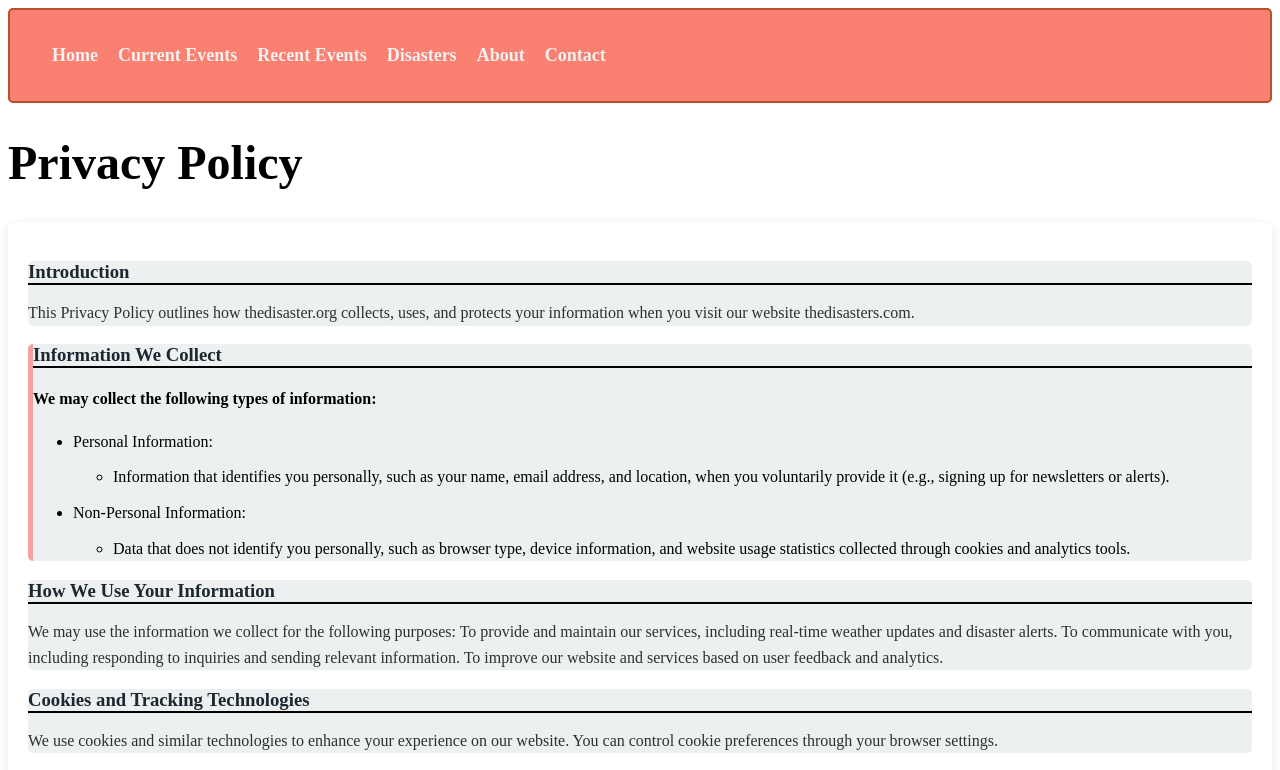
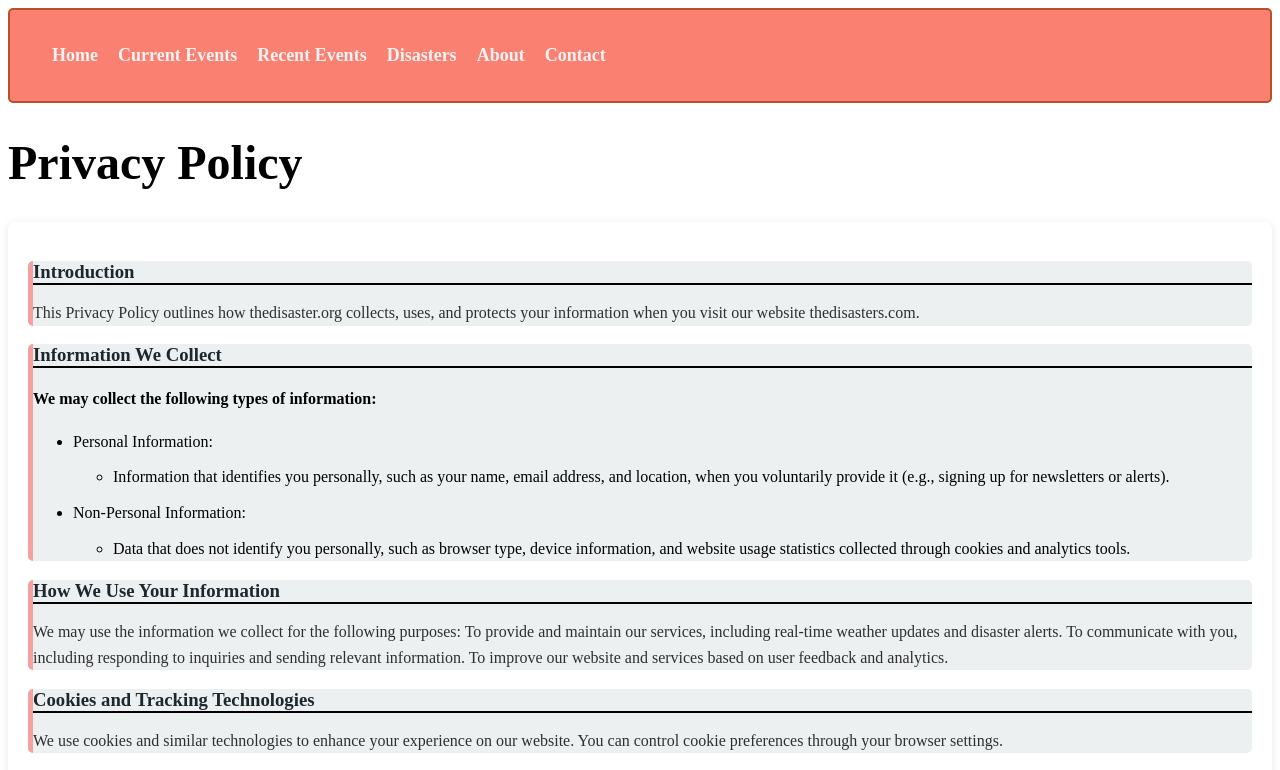
Before and after one commit to BIT-Studio-3/group-project-25-1-scade, a SvelteKit app in the folder disaster/disaster/: page /privacy in a window 1280 px wide. Shown: the top 770 px of the page. Built offline with nearby package versions, Linux system fonts and the light colour scheme.

Commit message:
add left side of border color to sections

```diff
--- a/disaster/disaster/src/routes/privacy/+page.svelte
+++ b/disaster/disaster/src/routes/privacy/+page.svelte
@@ -146,6 +146,8 @@
     .content{
         background-color: #ecf0f1;
         border-radius: 5px;
+        border-left: 5px solid rgba(253, 109, 109, 0.603);
+
 
     }
     .content p{
```
